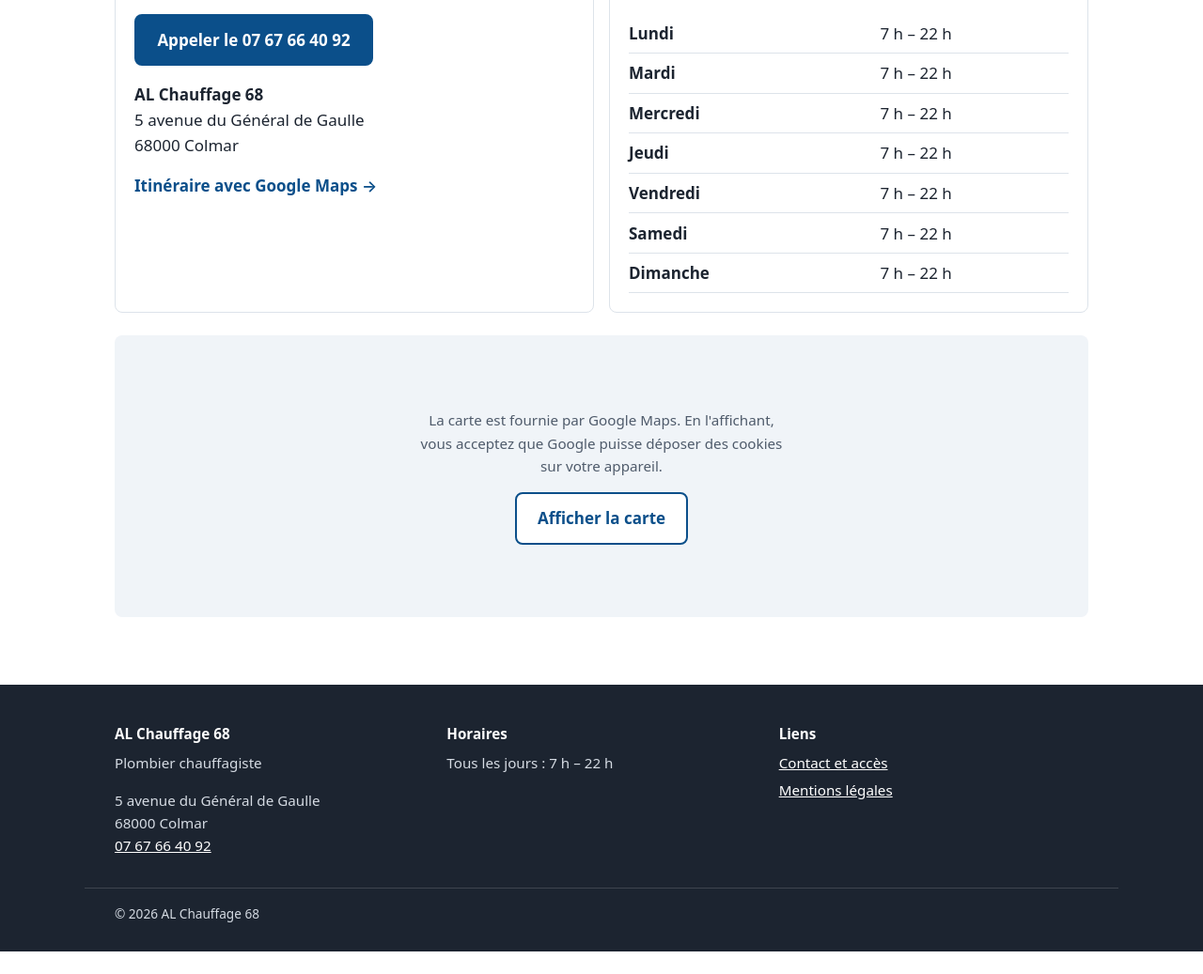
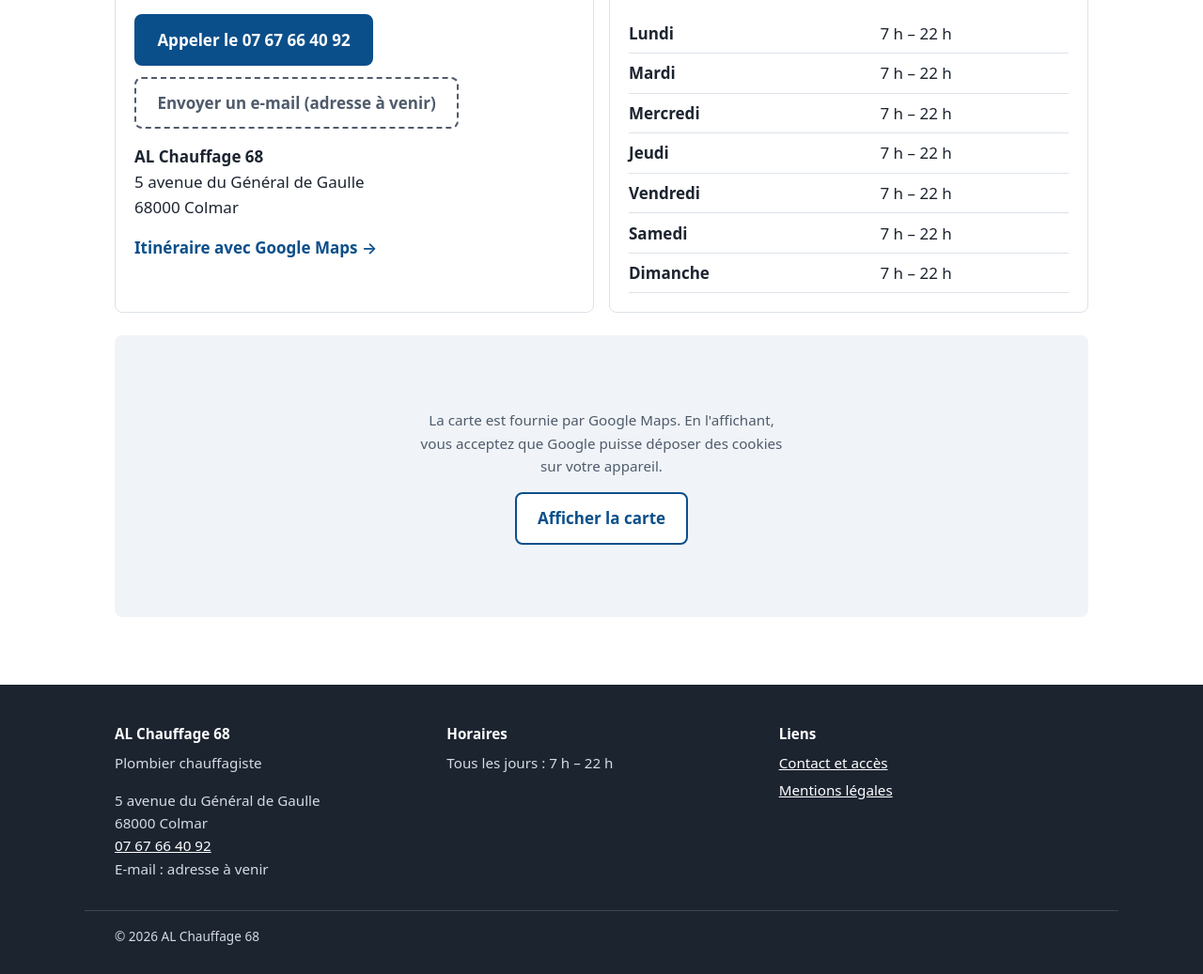
Before and after one commit to sneaqix/maquette-al-chauffage-68, a plain HTML site: page contact.html in a window 1280 px wide. Shown: the part 326-1363 px from the top of the page at 94% size. Before the commit the page ends 1339 px from the top, so only its background shows below. Drawn offline with Linux system fonts and the light colour scheme.

Commit message:
Emplacement du bouton e-mail (adresse à venir)

```diff
--- a/assets/css/style.css
+++ b/assets/css/style.css
@@ -212,6 +212,22 @@ address { font-style: normal; }
   color: var(--couleur-principale);
 }
 .bouton--inverse:hover { background: var(--couleur-fond-teinte); color: var(--couleur-principale-fonce); }
+
+/* Boutons empilés (page Contact) : même largeur, l'un sous l'autre */
+.boutons--colonne {
+  flex-direction: column;
+  align-items: flex-start;
+  margin: 0 0 1rem;
+}
+
+/* Bouton pas encore utilisable (maquette : e-mail "adresse à venir") */
+.bouton--inactif {
+  border-style: dashed;
+  color: var(--texte-doux);
+  border-color: var(--texte-doux);
+  cursor: not-allowed;
+}
+.bouton--inactif:hover { background: #fff; }
 
 /* Image d'attente "Photo du client" (maquette) */
 .photo-attente {
--- a/contact.html
+++ b/contact.html
@@ -39,7 +39,7 @@
   <!-- ?v=... : empreinte du fichier calculée par generer.py. Elle change dès que
        le fichier change, ce qui oblige le navigateur à recharger la nouvelle
        version au lieu de garder l'ancienne en mémoire (cache). -->
-  <link rel="stylesheet" href="assets/css/style.css?v=30eacd50">
+  <link rel="stylesheet" href="assets/css/style.css?v=58d4f240">
 
   <!-- Les couleurs du client : elles remplacent celles par défaut de style.css -->
   <style>
@@ -174,10 +174,10 @@
       <!-- Coordonnées : même écriture que dans le pied de page et sur Google -->
       <div class="carte-info">
         <h2>Coordonnées</h2>
-        <p>
+        <div class="boutons boutons--colonne">
           <a class="bouton bouton--principal" href="tel:+33767664092">Appeler le 07 67 66 40 92</a>
-        </p>
-
+          <span class="bouton bouton--secondaire bouton--inactif" aria-disabled="true">Envoyer un e-mail (adresse à venir)</span>
+        </div>
         <address>
           <strong>AL Chauffage 68</strong><br>
           5 avenue du Général de Gaulle<br>
@@ -226,7 +226,8 @@
         <address>
           5 avenue du Général de Gaulle<br>
           68000 Colmar<br>
-          <a href="tel:+33767664092">07 67 66 40 92</a>
+          <a href="tel:+33767664092">07 67 66 40 92</a><br>
+          E-mail : adresse à venir<br>
         </address>
       </div>
       <div>
```
Also changed, not shown: a-propos.html (+3 -2 lines), index.html (+4 -2 lines), mentions-legales.html (+3 -2 lines), realisations.html (+3 -2 lines), services.html (+3 -2 lines).
